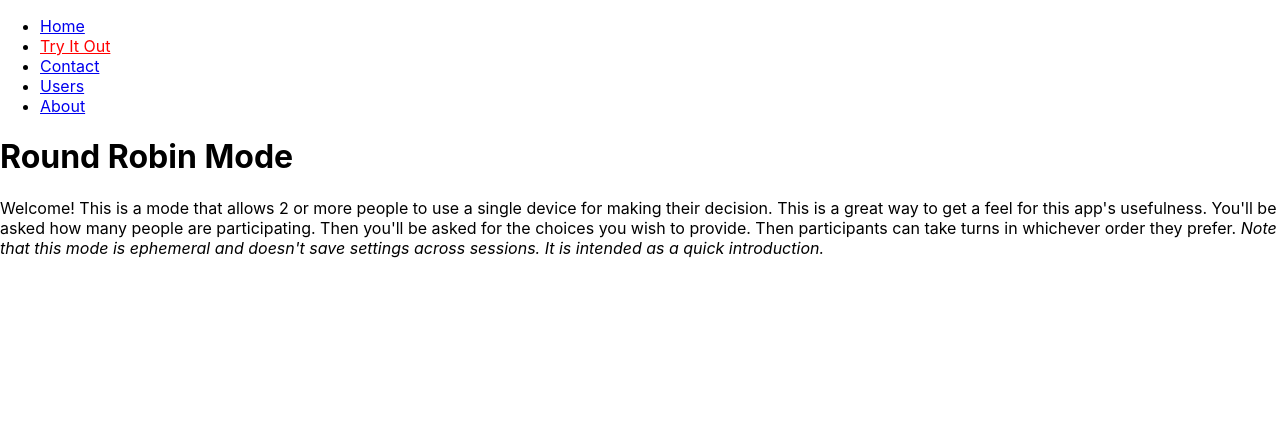
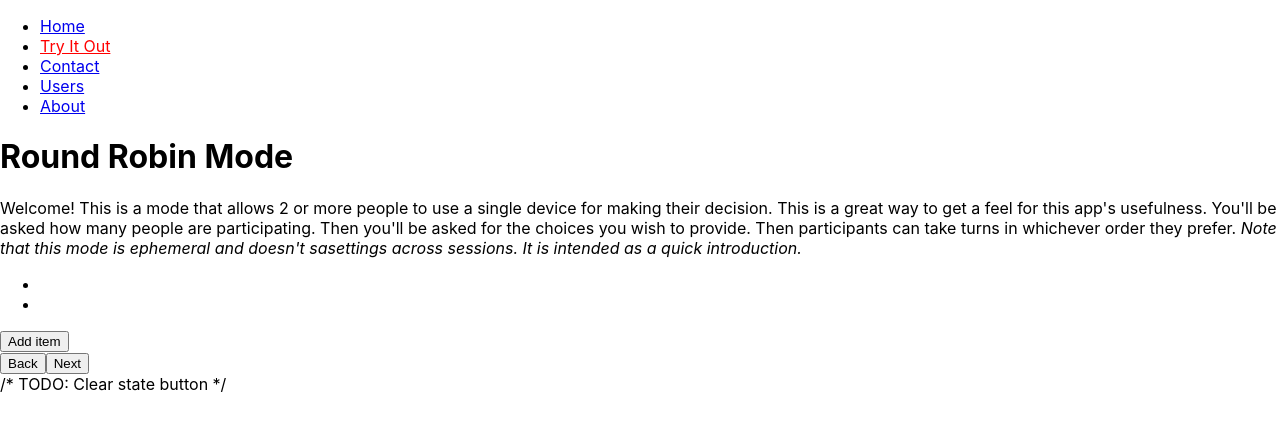
Before and after one commit to hemmendinger/shouldwehave, a React (Create React App) app in the folder swhreact/: page /roundrobin in a window 1280 px wide. Shown: the top 430 px of the page. Built offline with nearby package versions, Linux system fonts and the light colour scheme.

Commit message:
figuring out component structure for RoundRobin; added Dialog and StepButtons

```diff
--- a/swhreact/src/roundrobin.js
+++ b/swhreact/src/roundrobin.js
@@ -1,16 +1,95 @@
 import React from 'react';
 
 class RoundRobin extends React.Component {
+    constructor(props) {
+        super(props);
+        this.state = {
+            step: 0,
+            stepMax: 4,
+            options: [],
+            users: [],
+            rankings: {},
+        }
+    }
+
+    handleChangeStep(event, msg) {
+        if (msg == 'next' && this.state.step < this.state.stepMax) {
+            console.log(msg);
+            this.setState((state) => ({
+                step: this.state.step + 1})
+            );
+        } else if (msg == 'back' && this.state.step > 0) {
+            this.setState((state) => ({
+                step: this.state.step - 1})
+            );
+        }
+    }
+
     render () {
         return (
+            <div id={'rrmode'}>
+
+            <h1>Round Robin Mode</h1>
+            <Dialog step={this.state['step']}/>
+
+            <Input />
+
+            <StepButtons buttonClick={this.handleChangeStep.bind(this)} />
+            /* TODO: Clear state button */
+            </div>
+        );
+    }
+}
+
+class Dialog extends React.Component {
+    constructor(props) {
+        super(props);
+    }
+
+    render () {
+        const steps = {
+            0: <p>Welcome! This is a mode that allows 2 or more people to use a single device for making their decision. This is a great way to get a feel for this app's usefulness. You'll be asked how many people are                participating. Then you'll be asked for the choices you wish to provide. Then participants can take turns in whichever order they prefer. <em>Note that this mode is ephemeral and doesn't sasettings across sessions. It is intended as a quick introduction.</em></p>,
+            1: 'step 1 text',
+            2: 'step 2 text',
+            3: 'step 3 text',
+            4: 'step 4 text',
+        };
+        return (<div>{steps[this.props.step]}</div>);
+    }
+}
+
+class Input extends React.Component {
+    constructor(props) {
+        super(props);
+    }
+
+    render () {
+
+        return (
             <div>
-            <h1>Round Robin Mode</h1>
-            <p>Welcome! This is a mode that allows 2 or more people to use a single device for making their decision.
-                This is a great way to get a feel for this app's usefulness. You'll be asked how many people are
-                participating. Then you'll be asked for the choices you wish to provide. Then participants can take
-                turns in whichever order they prefer. <em>Note that this mode is ephemeral and doesn't save
-                    settings across sessions. It is intended as a quick introduction.</em>
-            </p>
+                <ul>
+                    <li>
+
+                    </li>
+                    <li>
+
+                    </li>
+                </ul>
+                <button>Add item</button>
+            </div>
+        );
+    }
+}
+
+
+
+class StepButtons extends React.Component {
+    render() {
+        return (
+
+            <div>
+                <button onClick={(e) => this.props.buttonClick(e, 'back')} >Back</button>
+                <button onClick={(e) => this.props.buttonClick(e, 'next')}>Next</button>
             </div>
         );
     }
```
